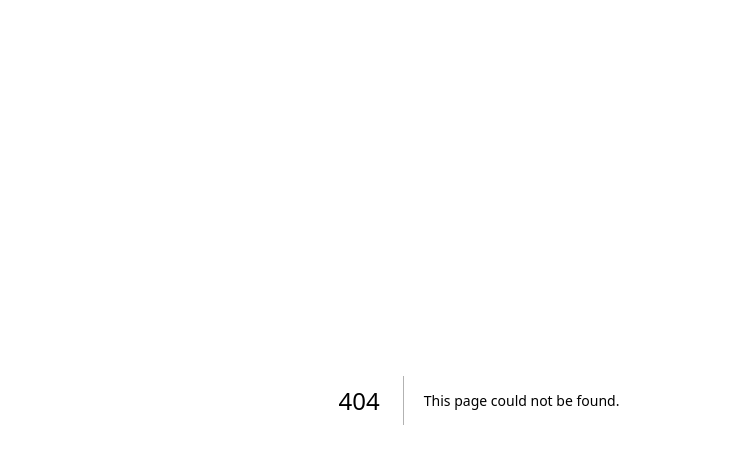
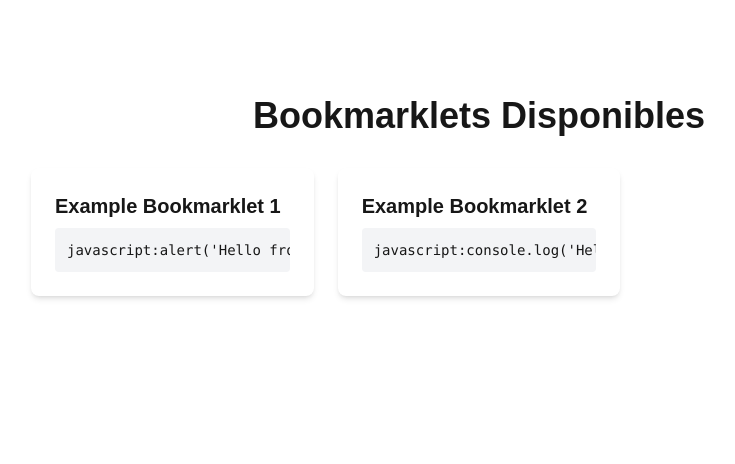
Before and after one commit to HOUDAILLE/BookmarkletHub, a Next.js app: page /bookmarklets in a window 1280 px wide. Before the commit this address had no page. Shown: the top 464 px of the page, without its empty margins (161-896 px from the left). Built offline with nearby package versions, Linux system fonts and the light colour scheme.

Commit message:
feat: Implement bookmarklet submission workflow with GitHub API

```diff
--- /dev/null
+++ b/src/app/bookmarklets/page.tsx
@@ -0,0 +1,73 @@
+// src/app/bookmarklets/page.tsx
+
+"use client";
+
+import { useState, useEffect } from 'react';
+
+interface Bookmarklet {
+  name: string;
+  code: string;
+}
+
+export default function BookmarkletsPage() {
+  const [bookmarklets, setBookmarklets] = useState<Bookmarklet[]>([]);
+  const [loading, setLoading] = useState(true);
+  const [error, setError] = useState<string | null>(null);
+
+  useEffect(() => {
+    async function fetchBookmarklets() {
+      try {
+        // In a real application, you would fetch from your own API route
+        // that then calls the GitHub API to list/read files.
+        // For now, we'll simulate or directly call a simplified API if available.
+        // This part needs to be implemented in /api/github to list files.
+
+        // Placeholder for fetching bookmarklets from GitHub
+        // This will involve calling a new action in /api/github to list files in a directory
+        // and then another action to read the content of each file.
+
+        // Simulate fetching data
+        const simulatedData: Bookmarklet[] = [
+          { name: "Example Bookmarklet 1", code: "javascript:alert('Hello from Bookmarklet 1!');" },
+          { name: "Example Bookmarklet 2", code: "javascript:console.log('Hello from Bookmarklet 2!');" },
+        ];
+        setBookmarklets(simulatedData);
+      } catch (err: any) {
+        setError(err.message);
+      } finally {
+        setLoading(false);
+      }
+    }
+
+    fetchBookmarklets();
+  }, []);
+
+  if (loading) {
+    return <main className="flex min-h-screen flex-col items-center justify-center p-24"><p>Chargement des bookmarklets...</p></main>;
+  }
+
+  if (error) {
+    return <main className="flex min-h-screen flex-col items-center justify-center p-24"><p className="text-red-500">Erreur: {error}</p></main>;
+  }
+
+  return (
+    <main className="flex min-h-screen flex-col items-center justify-start p-24">
+      <h1 className="text-4xl font-bold mb-8">Bookmarklets Disponibles</h1>
+      <div className="w-full max-w-4xl">
+        {bookmarklets.length === 0 ? (
+          <p className="text-center text-gray-600">Aucun bookmarklet disponible pour le moment.</p>
+        ) : (
+          <div className="grid grid-cols-1 md:grid-cols-2 lg:grid-cols-3 gap-6">
+            {bookmarklets.map((bookmarklet) => (
+              <div key={bookmarklet.name} className="bg-white p-6 rounded-lg shadow-md">
+                <h2 className="text-xl font-semibold mb-2">{bookmarklet.name}</h2>
+                <pre className="bg-gray-100 p-3 rounded text-sm overflow-x-auto">{bookmarklet.code}</pre>
+                {/* Add copy button later */}
+              </div>
+            ))}
+          </div>
+        )}
+      </div>
+    </main>
+  );
+}
```
